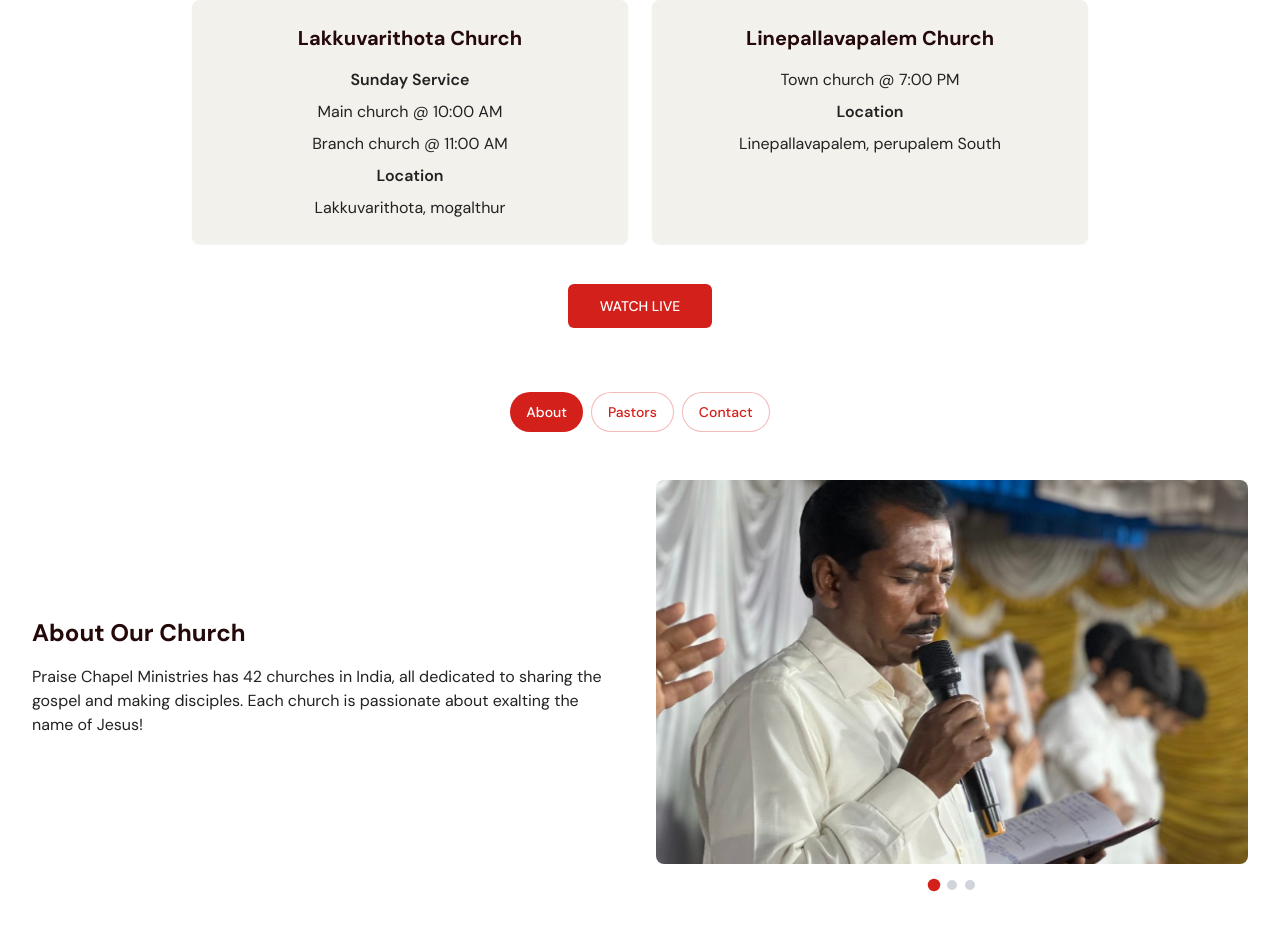
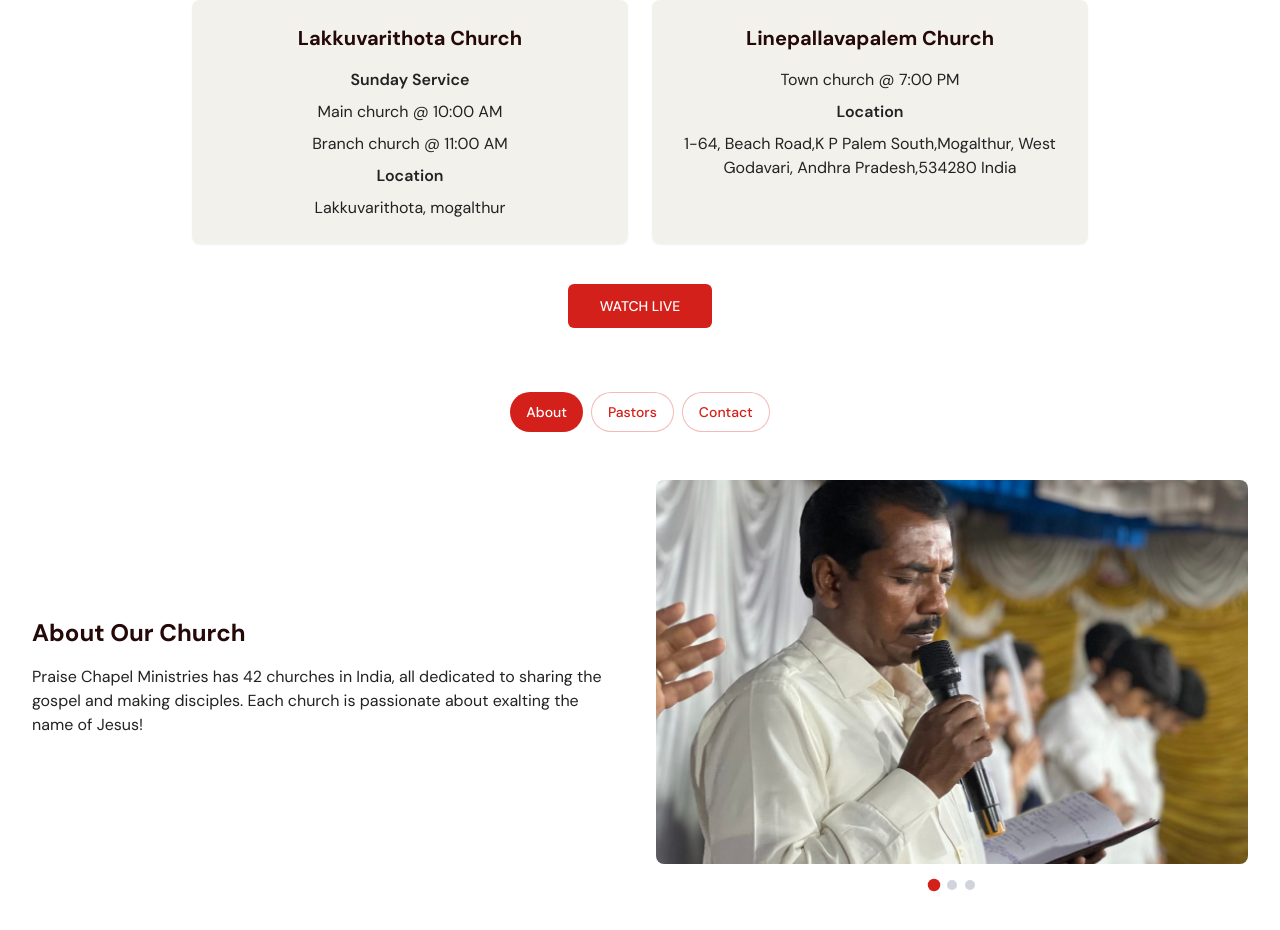
Before and after one commit to prgonzo/pcm, a React (Vite) app: page /churches/india in a window 1280 px wide. Shown: the part 900-1830 px from the top of the page. Built offline with nearby package versions, Linux system fonts and the light colour scheme.

Commit message:
Update location and pastor names in IndiaChurch.tsx

```diff
--- a/src/pages/ChurchesPage/IndiaChurch.tsx
+++ b/src/pages/ChurchesPage/IndiaChurch.tsx
@@ -63,7 +63,7 @@ const IndiaChurch = () => {
         linepallavapalem: {
           sunday: "Town church @ 7:00 PM",
           friday: "",
-          location: "Linepallavapalem, perupalem South"
+          location: "1-64, Beach Road,K P Palem South,Mogalthur, West Godavari, Andhra Pradesh,534280 India"
         }
       }
     },
@@ -114,7 +114,7 @@ const IndiaChurch = () => {
         linepallavapalem: {
           sunday: "Iglesia del pueblo @ 7:00 PM",
           friday: "",
-          location: "Linepallavapalem, perupalem South"
+          location: "1-64, Beach Road,K P Palem South,Mogalthur, West Godavari, Andhra Pradesh,534280 India"
         }
       }
     }
@@ -246,7 +246,7 @@ const IndiaChurch = () => {
                       </div>
                     </div>
                     <h2 className="text-3xl md:text-4xl font-bold mb-3 md:mb-4 text-gray-700">{currentContent.pastorsSection.title}</h2>
-                    <h3 className="text-2xl md:text-3xl font-medium mb-4 md:mb-6 text-gray-600">Satish & Laffi Kumar</h3>
+                    <h3 className="text-2xl md:text-3xl font-medium mb-4 md:mb-6 text-gray-600">K SATISH KUMAR & K SWARUPA RANI</h3>
                     <p className="text-base md:text-lg text-gray-600 max-w-2xl mx-auto">
                       {currentContent.pastorsSection.content}
                     </p>
@@ -263,7 +263,7 @@ const IndiaChurch = () => {
                           <MapPin className="h-5 w-5 text-praise-primary mt-1 mr-3 flex-shrink-0" />
                           <div>
                             <h3 className="font-bold mb-1">{currentContent.contactSection.address}</h3>
-                            <p>Lakkuvarithota, mogalthur or Linepallavapalem, perupalem South</p>
+                            <p>1-64, Beach Road,K P Palem South,Mogalthur, West Godavari, Andhra Pradesh,534280 India South</p>
                           </div>
                         </div>
 
```
